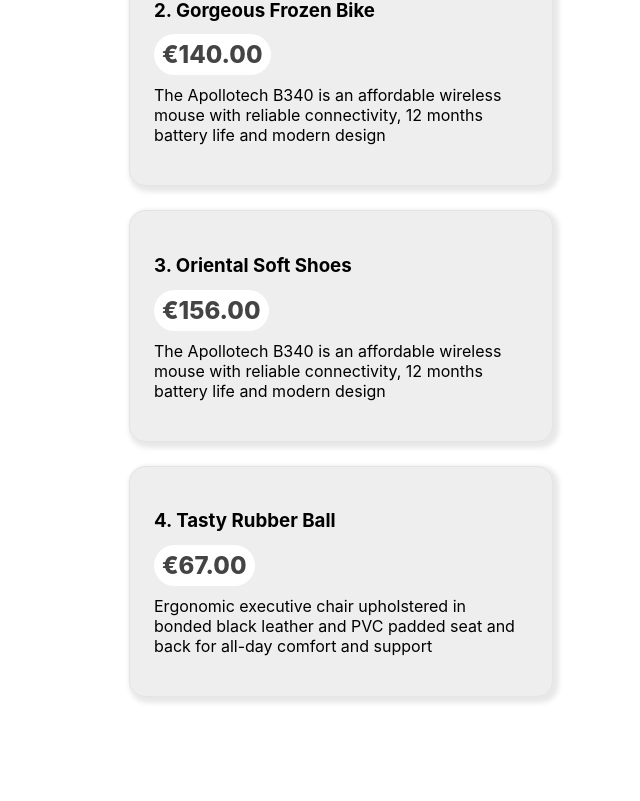
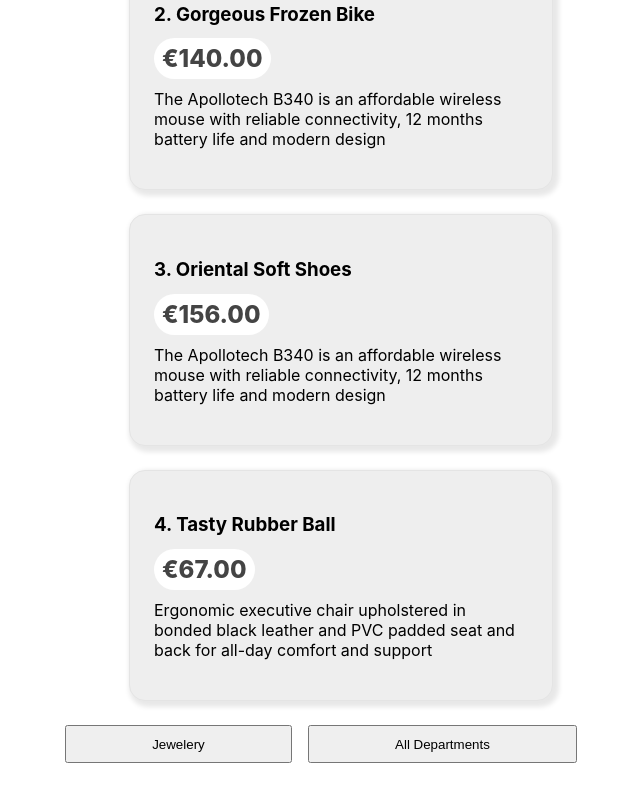
Before and after one commit to codehvila/react-fetch-data, a React (Create React App) app: page / in a window 1280 px wide. Shown: the part 613-1414 px from the top of the page, without its empty margins (319-959 px from the left). Before the commit the page ends 1358 px from the top, so only its background shows below. Built offline with nearby package versions, Linux system fonts and the light colour scheme; data requests are answered from the project's data file.

Commit message:
Correct use of fetch and useEffect with a url dependency

```diff
--- a/src/components/ItemList.js
+++ b/src/components/ItemList.js
@@ -3,19 +3,20 @@ import styles from "./ItemList.module.css";
 
 export default function ItemList() {
   const [items, setItems] = useState([]);
+  const [url, setUrl] = useState("http://localhost:3005/items");
 
   console.log(items);
 
   useEffect(() => {
-    fetch("http://localhost:3005/items")
+    fetch(url)
       .then((response) => response.json())
       .then((json) => setItems(json));
-  }, []);
+  }, [url]);
 
   return (
-    <div>
+    <div className={styles.ItemList}>
       <h2>Item List</h2>
-      <ul className={styles.ItemList}>
+      <ul>
         {items.map((item) => (
           <li key={item.id}>
             <h3>
@@ -28,6 +29,18 @@ export default function ItemList() {
           </li>
         ))}
       </ul>
+      <div className={styles.filters}>
+        <button
+          onClick={() =>
+            setUrl("http://localhost:3005/items?department=Jewelery")
+          }
+        >
+          Jewelery
+        </button>
+        <button onClick={() => setUrl("http://localhost:3005/items")}>
+          All Departments
+        </button>
+      </div>
     </div>
   );
 }
--- a/src/components/ItemList.module.css
+++ b/src/components/ItemList.module.css
@@ -23,3 +23,13 @@
   font-weight: 800;
   color: #444;
 }
+
+.ItemList .filters {
+  display: flex;
+  gap: 1rem;
+}
+
+.ItemList .filters button {
+  padding: 0.6rem;
+  flex-grow: 1;
+}
```
